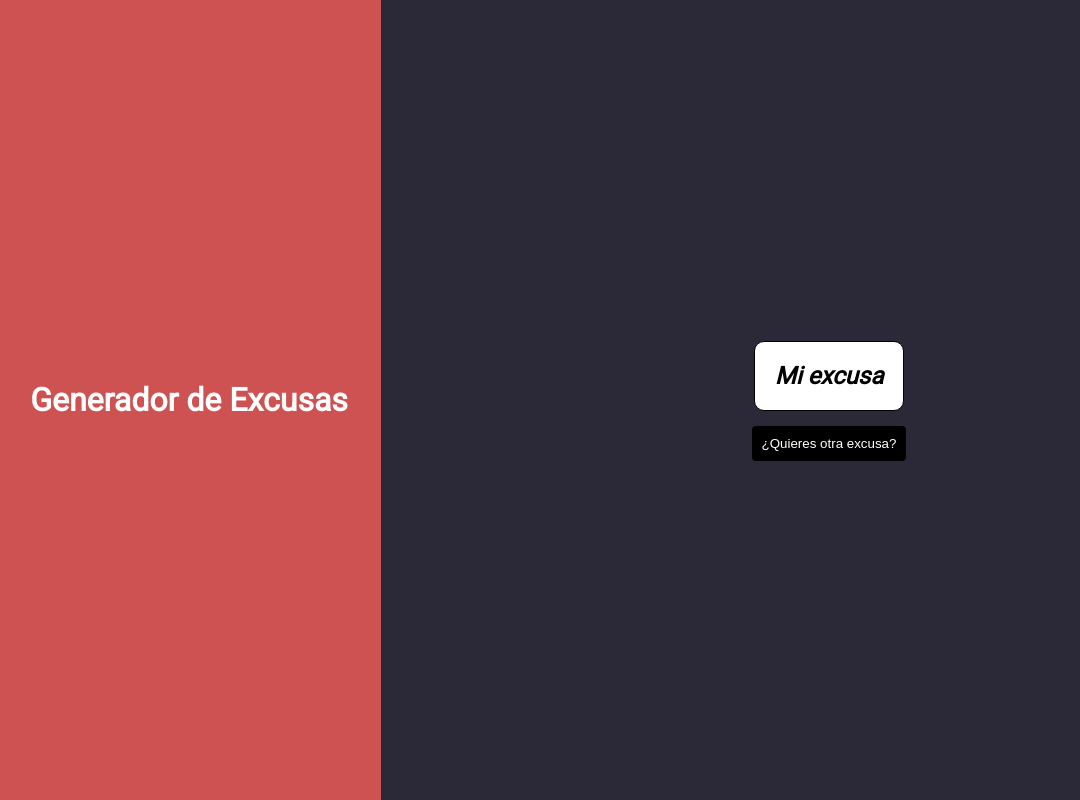
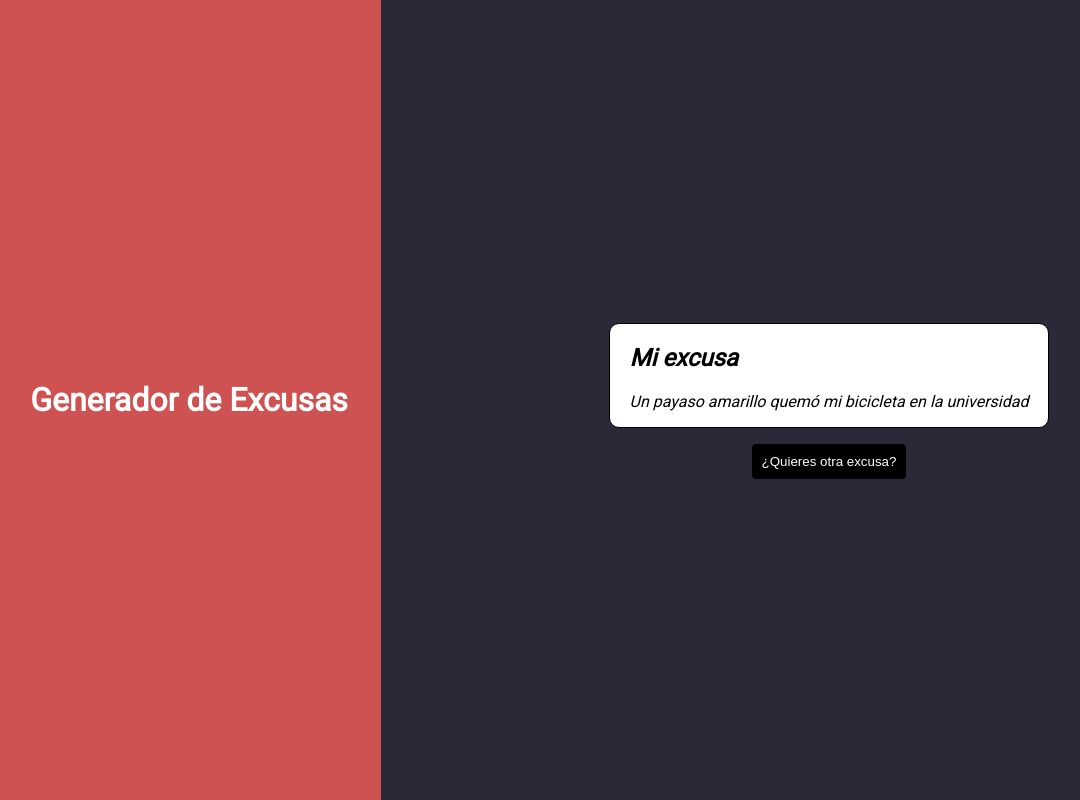
Before and after one commit to rabricenov/generador_de_excusas, a plain HTML site: page index.html in a window 1280 px wide. Shown: the whole page, without its empty margins (3-1083 px from the left). Drawn offline with Linux system fonts and the light colour scheme; the site is published under a folder, as on GitHub Pages, so addresses that start at the root find nothing.

Commit message:
Arreglé problema con hoja de scripts.

```diff
--- a/index.html
+++ b/index.html
@@ -26,7 +26,7 @@
 
 </div>
 
-<script type="text/javascript" src="/js/script.js"></script>
+<script type="text/javascript" src="./js/script.js"></script>
 
 
 </body>
```
